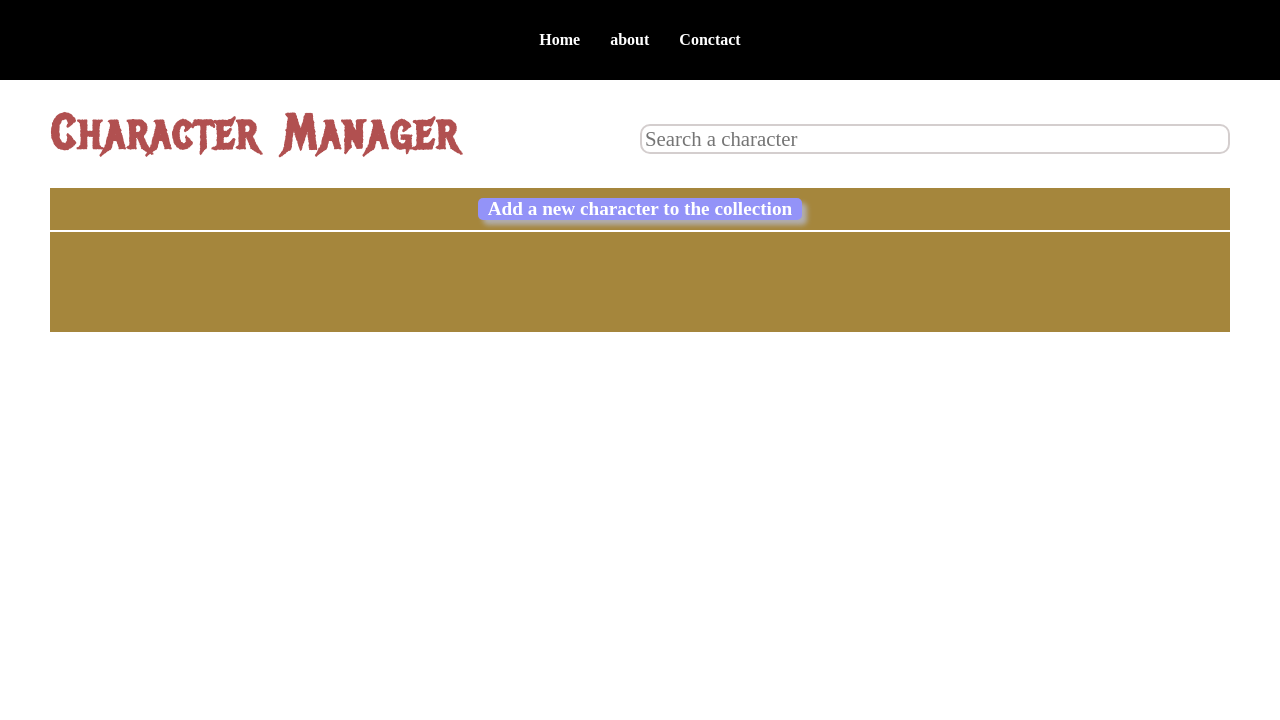
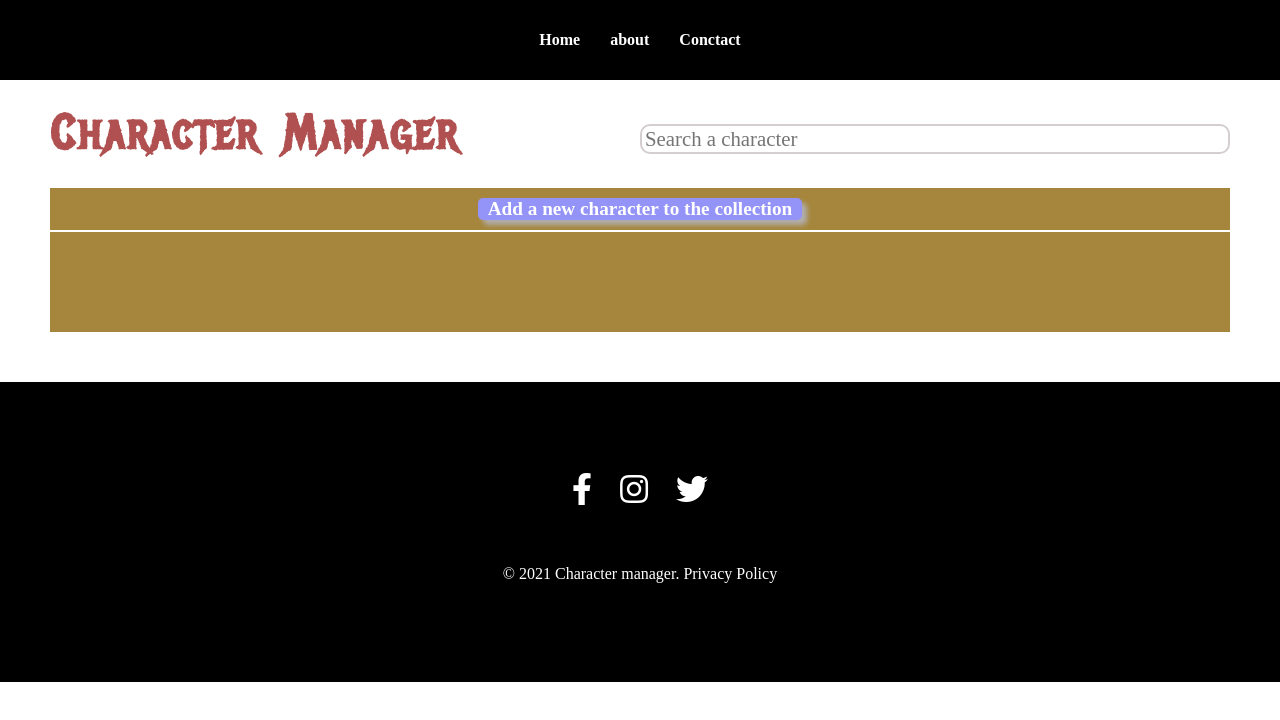
Before and after one commit to BaptisteGeron/parcel-sass, a website built with Parcel: page src/index.html in a window 1280 px wide. Built offline with nearby package versions, Linux system fonts and the light colour scheme; no server answers; a web font is replaced by a local one.

Commit message:
working parcel

```diff
--- a/index.html
+++ b/src/index.html
@@ -29,7 +29,7 @@
 
         <section class="mainSection">
             <div class="characterList__containerAddButton">
-                <a href="./pages/characterEditorCreator.html">
+                <a href="./html/characterEditorCreator.html">
                     <button type="button" class="characterList__containerAddButton__add-btn">Add a new character to the collection</button>
                 </a>
             </div>
@@ -44,7 +44,7 @@
                         <h2 class="cardCharacter__Name characterName"></h2>
                         <p class="cardCharacter__shortDescription shortDescription"></p>
 
-                        <a href="./pages/singleCharacter.html" id="see-character">
+                        <a href="./html/singleCharacter.html" id="see-character">
                             <button type="button" class="btn-seeCharacter">
                                 See character
                             </button>
@@ -52,17 +52,38 @@
                     </article>
                 </template>
             </div>
+<a href="./html/characterEditorCreator.html"></a>
 
 
         </section>
     </main>
 
 
-    <a href="./pages/singleCharacter.html"></a>
 
 
 
     <script src="./scripts/script.js"></script>
     <script src="./scripts/bscript.js"></script>
 </body>
+<footer class="footer">
+    <div class="footer__div">
+        <div class="footer__div__nav">
+            <ul class="footer__div__nav__list">
+                <a href="#" class="footer__div__nav__list__a">
+                    <li class="footer__div__nav__list__element"><i class="fab fa-facebook-f"></i></li>
+                </a>
+                <a href="#" class="footer__div__nav__list__a">
+                    <li class="footer__div__nav__list__element"><i class="fab fa-instagram"></i></li>
+                </a>
+                <a href="#" class="footer__div__nav__list__a">
+                    <li class="footer__div__nav__list__element"><i class="fab fa-twitter"></i></li>
+                </a>
+            </ul>
+        </div>
+
+        <p class="footer__copyright">
+            © 2021 Character manager. Privacy Policy
+        </p>
+    </div>
+</footer>
 </html>
```
Also changed, not shown: package.json (+8 -8 lines), src/html/characterEditorCreator.html (renamed from pages/characterEditorCreator.html, +1 -1 lines), src/html/singleCharacter.html (renamed from pages/singleCharacter.html, +1 -1 lines), src/images/white.jpg (renamed from images/white.jpg), src/sass/_footer.scss (renamed from sass/_footer.scss), src/sass/_header.scss (renamed from sass/_header.scss), src/sass/_onlyIndexPage.scss (renamed from sass/_onlyIndexPage.scss), src/sass/_reset.scss (renamed from sass/_reset.scss), src/sass/_singleCharacter.scss (renamed from sass/_singleCharacter.scss), src/sass/style.scss (renamed from sass/style.scss), src/scripts/bscript.js (renamed from scripts/bscript.js), src/scripts/script.js (renamed from scripts/script.js).
